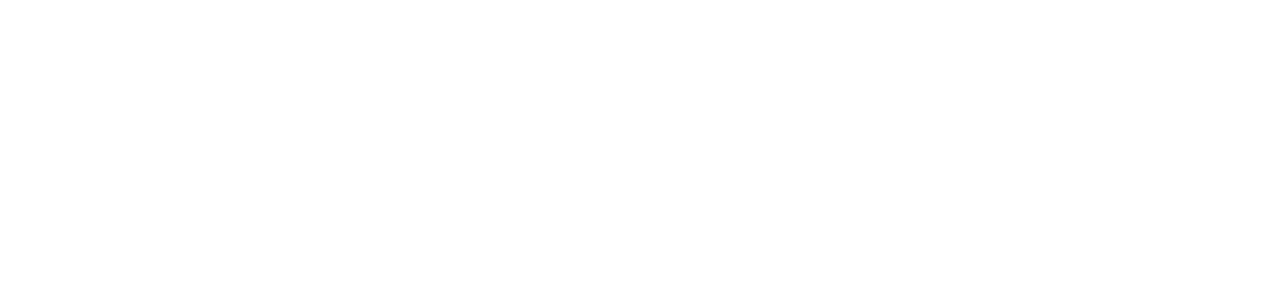
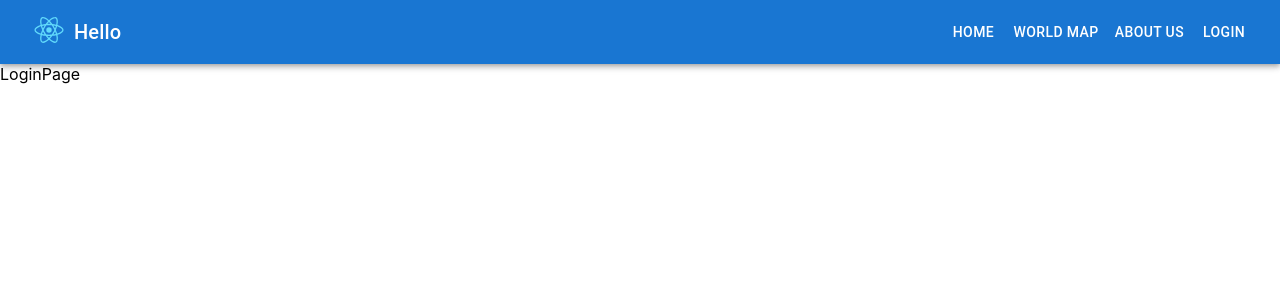
Before and after one commit to hosahn/Elice-Projects-Two, a React (Create React App) app in the folder front/: page /user/login in a window 1280 px wide. Before the commit this address had no page. Shown: the top 300 px of the page. Built offline with nearby package versions, Linux system fonts and the light colour scheme.

Commit message:
#3 Modify header

```diff
--- a/front/package.json
+++ b/front/package.json
@@ -3,6 +3,9 @@
   "version": "0.1.0",
   "private": true,
   "dependencies": {
+    "@emotion/react": "^11.9.0",
+    "@emotion/styled": "^11.8.1",
+    "@mui/material": "^5.6.2",
     "@testing-library/jest-dom": "^5.14.1",
     "@testing-library/react": "^13.0.0",
     "@testing-library/user-event": "^13.2.1",
--- a/front/src/App.js
+++ b/front/src/App.js
@@ -17,8 +17,8 @@ function App() {
         <Route path="/detail" exact element={<DetailPage />} />
         <Route path="/world_map" exact element={<WorldMapPage />} />
         <Route path="/about" exact element={<AboutPage />} />
-        <Route path="/login" exact element={<LoginPage />} />
-        <Route path="/register" exact element={<RegisterPage />} />
+        <Route path="/user/login" exact element={<LoginPage />} />
+        <Route path="/user/register" exact element={<RegisterPage />} />
       </Routes>
     </Router>
   );
--- a/front/src/components/Header.js
+++ b/front/src/components/Header.js
@@ -1,5 +1,65 @@
 import React from "react";
+import { useState } from "react";
+import { Link } from "react-router-dom";
+import { AppBar, Box, Button, Toolbar, Typography } from "@mui/material";
+import logo from "../logo.svg";
 
 export default function Header() {
-  return <div>Header</div>;
+  const [value, setValue] = useState("");
+
+  const handleClick = e => {
+    setValue(e.target.innerText);
+  };
+
+  return (
+    <Box sx={{ flexGrow: 1 }}>
+      <AppBar position="static">
+        <Toolbar>
+          <a href="/">
+            <img
+              src={logo}
+              alt="logo"
+              style={{ width: "50px", height: "50px" }}
+            />
+          </a>
+          <Typography variant="h6" component="div" sx={{ flexGrow: 1 }}>
+            Hello
+          </Typography>
+
+          <Button variant="text" color="primary" onClick={handleClick}>
+            <Link
+              to="/main"
+              style={{ textDecoration: "none", color: "#FFFFFF" }}
+            >
+              HOME
+            </Link>
+          </Button>
+          <Button variant="text" color="primary" onClick={handleClick}>
+            <Link
+              to="/world_map"
+              style={{ textDecoration: "none", color: "#FFFFFF" }}
+            >
+              World Map
+            </Link>
+          </Button>
+          <Button variant="text" color="primary" onClick={handleClick}>
+            <Link
+              to="/about"
+              style={{ textDecoration: "none", color: "#FFFFFF" }}
+            >
+              About Us
+            </Link>
+          </Button>
+          <Button variant="text" color="primary" onClick={handleClick}>
+            <Link
+              to="/user/login"
+              style={{ textDecoration: "none", color: "#FFFFFF" }}
+            >
+              login
+            </Link>
+          </Button>
+        </Toolbar>
+      </AppBar>
+    </Box>
+  );
 }
--- a/front/src/pages/AboutPage.js
+++ b/front/src/pages/AboutPage.js
@@ -1,5 +1,12 @@
 import React from "react";
 
+import Header from "../components/Header";
+
 export default function AboutPage() {
-  return <div>AboutPage</div>;
+  return (
+    <>
+      <Header />
+      <div>AboutPage</div>
+    </>
+  );
 }
--- a/front/src/pages/DetailPage.js
+++ b/front/src/pages/DetailPage.js
@@ -1,5 +1,12 @@
 import React from "react";
 
+import Header from "../components/Header";
+
 export default function DetailPage() {
-  return <div>DetailPage</div>;
+  return (
+    <>
+      <Header />
+      <div>DetailPage</div>
+    </>
+  );
 }
--- a/front/src/pages/IndexPage.js
+++ b/front/src/pages/IndexPage.js
@@ -1,5 +1,12 @@
 import React from "react";
 
+import Header from "../components/Header";
+
 export default function IndexPage() {
-  return <div>IndexPage</div>;
+  return (
+    <>
+      <Header />
+      <div>IndexPage</div>
+    </>
+  );
 }
--- a/front/src/pages/LoginPage.js
+++ b/front/src/pages/LoginPage.js
@@ -1,5 +1,12 @@
 import React from "react";
 
+import Header from "../components/Header";
+
 export default function LoginPage() {
-  return <div>LoginPage</div>;
+  return (
+    <>
+      <Header />
+      <div>LoginPage</div>
+    </>
+  );
 }
--- a/front/src/pages/MainPage.js
+++ b/front/src/pages/MainPage.js
@@ -1,5 +1,12 @@
 import React from "react";
 
+import Header from "../components/Header";
+
 export default function MainPage() {
-  return <div>MainPage</div>;
+  return (
+    <>
+      <Header />
+      <div>MainPage</div>;
+    </>
+  );
 }
--- a/front/src/pages/RegisterPage.js
+++ b/front/src/pages/RegisterPage.js
@@ -1,5 +1,12 @@
 import React from "react";
 
+import Header from "../components/Header";
+
 export default function RegisterPage() {
-  return <div>RegisterPage</div>;
+  return (
+    <>
+      <Header />
+      <div>RegisterPage</div>
+    </>
+  );
 }
--- a/front/src/pages/WorldMapPage.js
+++ b/front/src/pages/WorldMapPage.js
@@ -1,5 +1,12 @@
 import React from "react";
 
+import Header from "../components/Header";
+
 export default function WorldMapPage() {
-  return <div>WorldMapPage</div>;
+  return (
+    <>
+      <Header />
+      <div>WorldMapPage</div>
+    </>
+  );
 }
```
Also changed, not shown: 1 other file (tests, documents, lock files or other folders).
